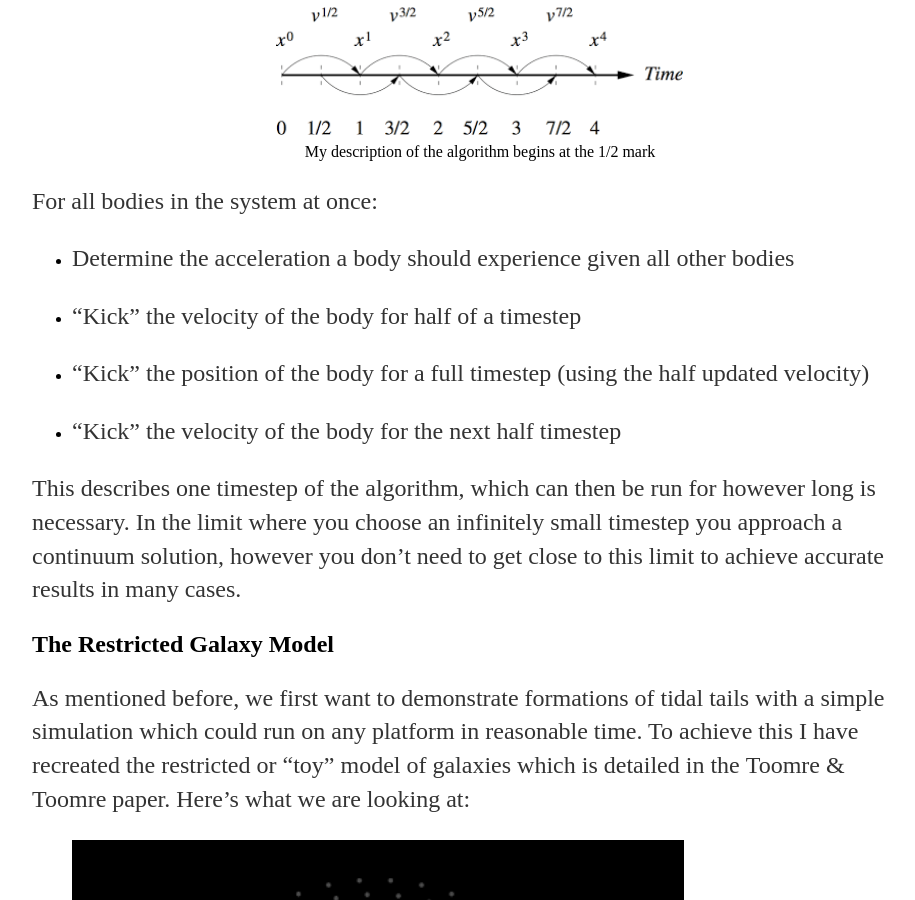
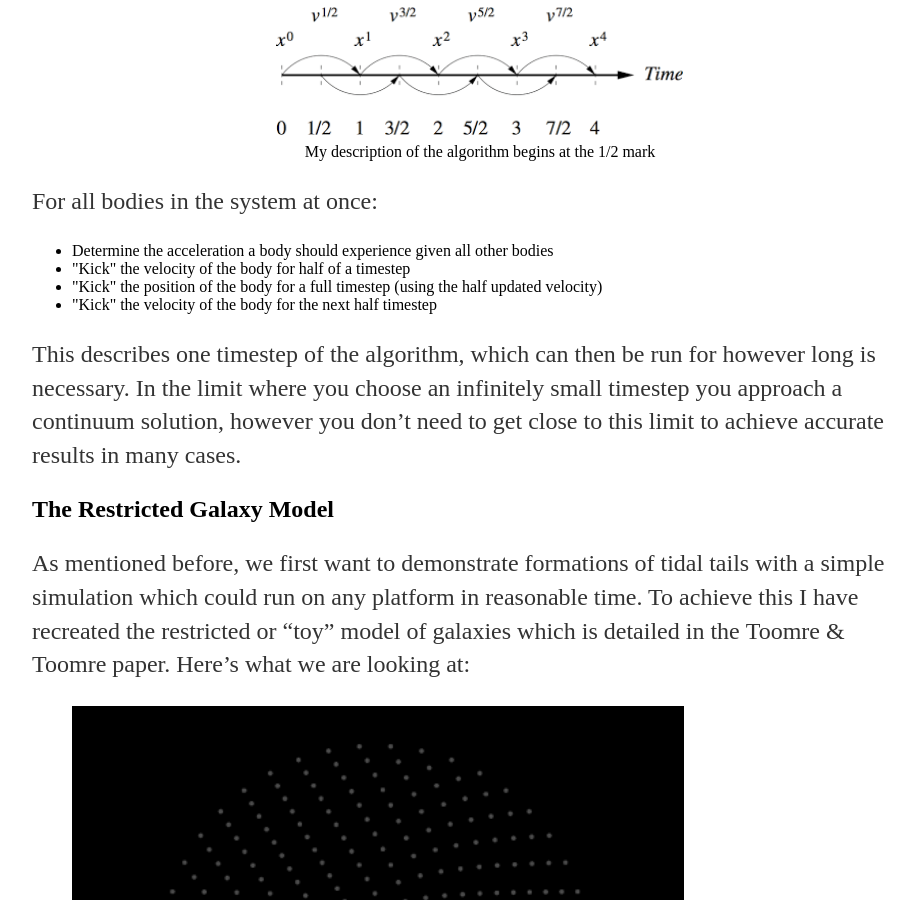
Before and after one commit to Kyle-Lewis/Kyle-Lewis.github.io, a Jekyll site: the page built from _posts/2017-02-07-Restricted-Galaxy-Simulations.md, in a window 1280 px wide and 900 px high, scrolled down 2028 px. Shown: the whole window, without its empty margins (160-1075 px from the left). Built offline with Jekyll 4.4.1, drawn with Linux system fonts in a browser that asks for light colours.

Commit message:
script update

```diff
--- a/_posts/2017-02-07-Restricted-Galaxy-Simulations.md
+++ b/_posts/2017-02-07-Restricted-Galaxy-Simulations.md
@@ -50,13 +50,12 @@
 
 For all bodies in the system at once:
 
-- Determine the acceleration a body should experience given all other bodies
-
-- "Kick" the velocity of the body for half of a timestep
-
-- "Kick" the position of the body for a full timestep (using the half updated velocity)
-
-- "Kick" the velocity of the body for the next half timestep
+<ul>
+	<li>Determine the acceleration a body should experience given all other bodies</li>
+	<li>"Kick" the velocity of the body for half of a timestep</li>
+	<li>"Kick" the position of the body for a full timestep (using the half updated velocity)</li>
+	<li>"Kick" the velocity of the body for the next half timestep</li>
+</ul>
 
 This describes one timestep of the algorithm, which can then be run for however long is necessary. In the limit where you choose an infinitely small timestep you approach a continuum solution, however you don't need to get close to this limit to achieve accurate results in many cases.
 
```
